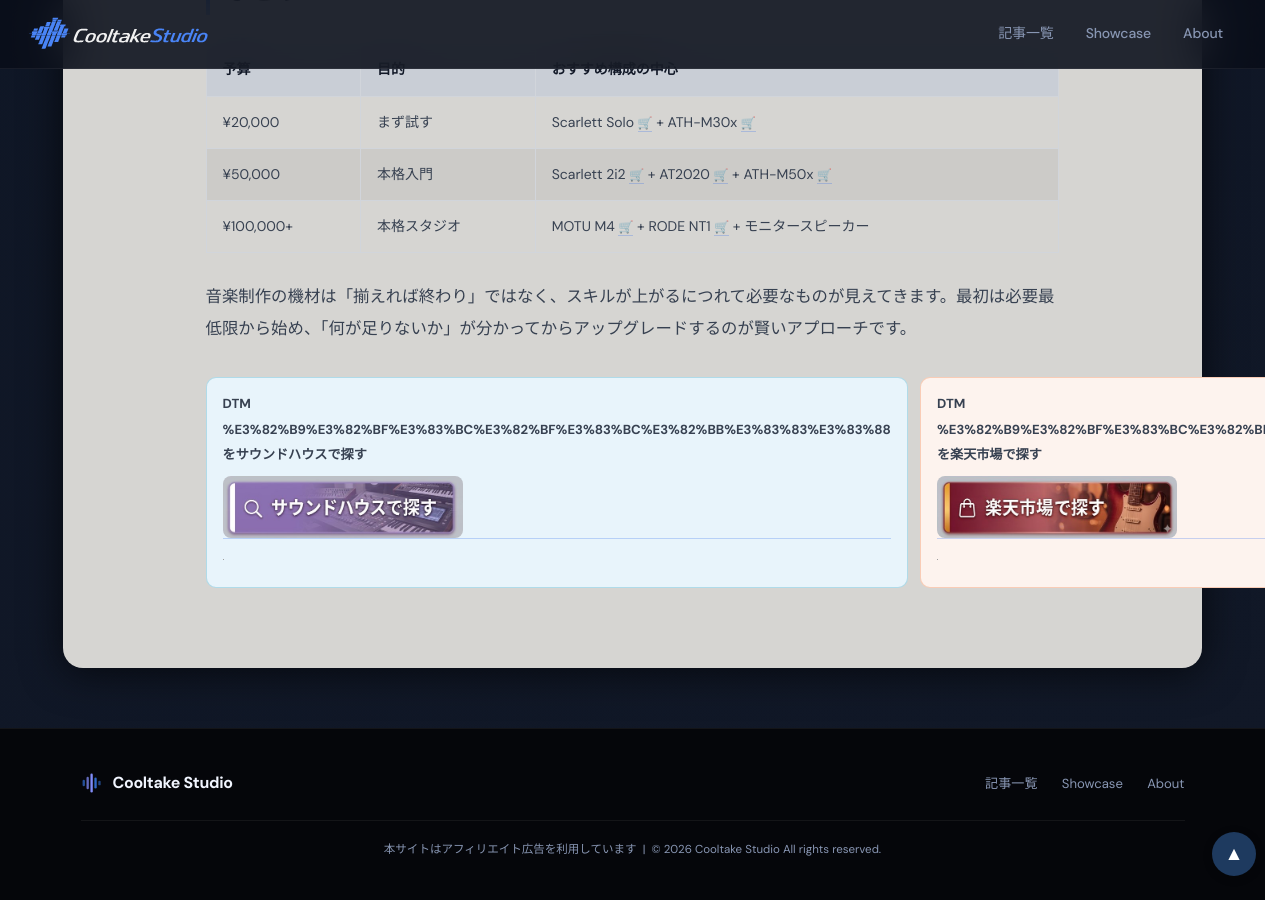
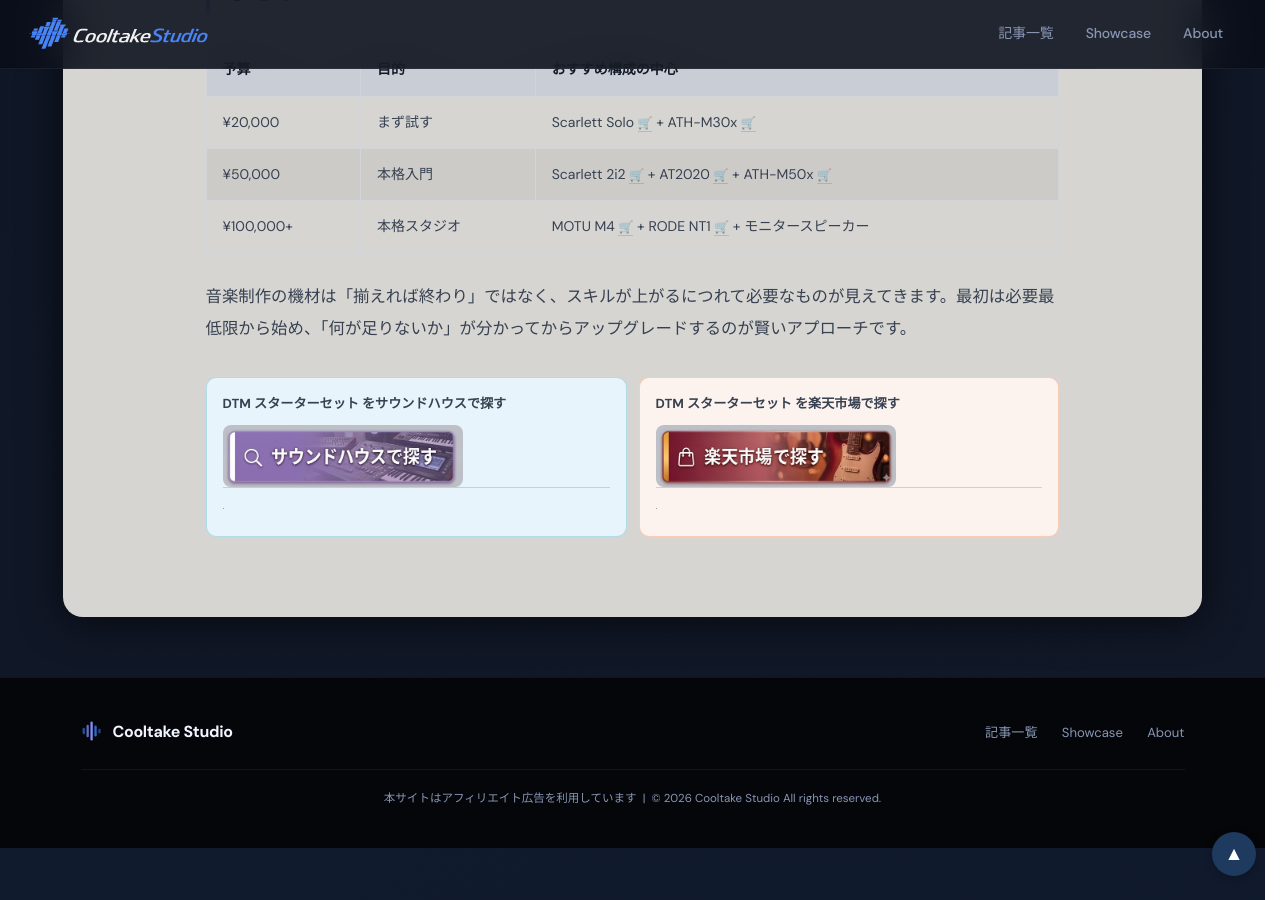
Before and after one commit to cooltake/cooltake-staging, a Jekyll site: the page built from _posts/2026-05-12-budget-setup-guide.md, in a window 1280 px wide and 900 px high, scrolled down 4849 px. Built offline with Jekyll 4.4.1, drawn with Linux system fonts in a browser that asks for light colours; some web fonts are replaced; grey boxes are pictures that could not be loaded.

Commit message:
fix: decode URL-encoded keyword labels in shop buttons

```diff
--- a/_posts/2026-05-12-budget-setup-guide.md
+++ b/_posts/2026-05-12-budget-setup-guide.md
@@ -116,12 +116,12 @@
 
 <div style="display:flex;gap:.75rem;margin:2rem 0;">
 <div style="flex:1;padding:.8rem 1rem 1rem;background:#e8f4fb;border-radius:10px;border:1px solid rgba(8,145,178,.25);">
-<p style="margin:0 0 .5rem;color:#374151;font-size:.82rem;font-weight:bold;">DTM %E3%82%B9%E3%82%BF%E3%83%BC%E3%82%BF%E3%83%BC%E3%82%BB%E3%83%83%E3%83%88 をサウンドハウスで探す</p>
+<p style="margin:0 0 .5rem;color:#374151;font-size:.82rem;font-weight:bold;">DTM スターターセット をサウンドハウスで探す</p>
 <a href="https://h.accesstrade.net/sp/cc?rk=01001xqc00os63&url=https%3A%2F%2Fwww.soundhouse.co.jp%2Fsearch%2Findex%2F%3Fsearch_all%3DDTM%2520%25E3%2582%25B9%25E3%2582%25BF%25E3%2583%25BC%25E3%2582%25BF%25E3%2583%25BC%25E3%2582%25BB%25E3%2583%2583%25E3%2583%2588" rel="nofollow" referrerpolicy="no-referrer-when-downgrade" style="display:block;text-decoration:none;"><img src="/assets/images/btn-soundhouse.jpg" alt="サウンドハウスで探す" width="240" style="height:auto;border-radius:8px;display:block;"></a>
 <img src="https://h.accesstrade.net/sp/rr?rk=01001xqc00os63" width="1" height="1" border="0" alt="" loading="lazy">
 </div>
 <div style="flex:1;padding:.8rem 1rem 1rem;background:#fdf3ee;border-radius:10px;border:1px solid rgba(234,88,12,.25);">
-<p style="margin:0 0 .5rem;color:#374151;font-size:.82rem;font-weight:bold;">DTM %E3%82%B9%E3%82%BF%E3%83%BC%E3%82%BF%E3%83%BC%E3%82%BB%E3%83%83%E3%83%88 を楽天市場で探す</p>
+<p style="margin:0 0 .5rem;color:#374151;font-size:.82rem;font-weight:bold;">DTM スターターセット を楽天市場で探す</p>
 <a href="//af.moshimo.com/af/c/click?a_id=5565352&amp;p_id=54&amp;pc_id=54&amp;pl_id=616&amp;url=https%3A%2F%2Fsearch.rakuten.co.jp%2Fsearch%2Fmall%2FDTM%2520%25E5%2588%259D%25E5%25BF%2583%25E8%2580%2585%2520%25E3%2582%25BB%25E3%2583%2583%25E3%2583%2588%2F" rel="nofollow" referrerpolicy="no-referrer-when-downgrade" style="display:block;text-decoration:none;"><img src="/assets/images/btn-rakuten.jpg" alt="楽天市場で探す" width="240" style="height:auto;border-radius:8px;display:block;"></a>
 <img src="//i.moshimo.com/af/i/impression?a_id=5565352&amp;p_id=54&amp;pc_id=54&amp;pl_id=616" width="1" height="1" style="border:none;" alt="" loading="lazy">
 </div>
```
